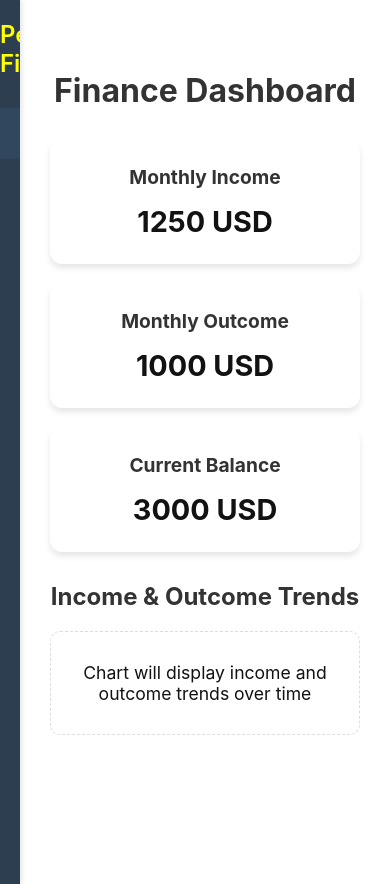
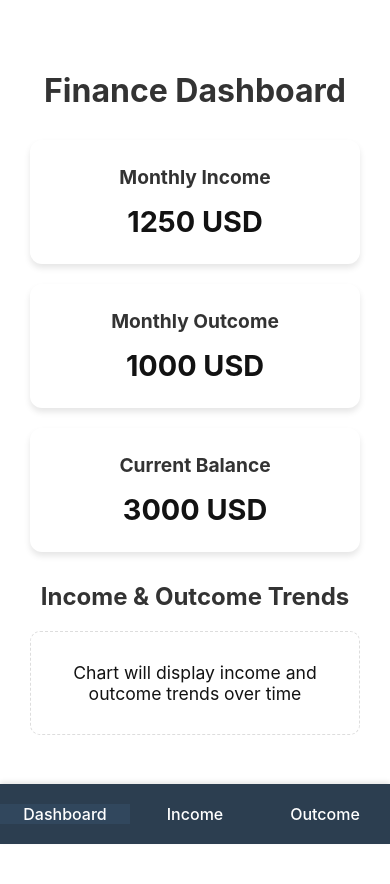
Before and after one commit to jesuspinar/personal-finance, an Angular app: page /dashboard in a window 390 px wide. After the commit the page ends 844 px from the top, so only its background shows below. Built offline with nearby package versions, Linux system fonts and the light colour scheme.

Commit message:
Update sidebar responsive

```diff
--- a/src/app/sidebar/sidebar.component.css
+++ b/src/app/sidebar/sidebar.component.css
@@ -3,7 +3,6 @@
   background-color: #2c3e50;
   padding: 20px 0;
   box-shadow: 2px 0 5px rgba(0, 0, 0, 0.1);
-  transition: width 0.3s ease;
   height: 100vh;
 }
 
@@ -54,8 +53,37 @@
 
 @media (max-width: 768px) {
   .sidebar {
-    width: 20px;
-    overflow: hidden;
-    transition: width 0.3s ease;
+    position: fixed;
+    bottom: 0;
+    left: 0;
+    width: 100%;
+    height: 60px;
+    padding: 0;
+    box-shadow: 0 -2px 5px rgba(0, 0, 0, 0.1);
+    display: flex;
+    align-items: center;
+    background-color: #2c3e50;
+    z-index: 1000;
+  }
+  .sidebar-header {
+    display: none;
+  }
+  .sidebar-nav {
+    display: flex;
+    width: 100%;
+    justify-content: space-around;
+    flex-direction: row;
+    margin: 0;
+  }
+  .sidebar-nav a {
+    flex: 1;
+    padding: 0;
+    text-align: center;
+    color: white;
+  }
+  .sidebar-nav a i {
+    display: block;
+    margin: 0 auto;
+    font-size: 1.5rem;
   }
 }
--- a/src/app/sidebar/sidebar.component.html
+++ b/src/app/sidebar/sidebar.component.html
@@ -4,13 +4,13 @@
   </div>
   <nav class="sidebar-nav">
     <a routerLink="/dashboard" routerLinkActive="active">
-      <i class="icon-dashboard"></i> Dashboard
+      <i class="icon-dashboard"></i><span>Dashboard</span>
     </a>
     <a routerLink="/income" routerLinkActive="active">
-      <i class="icon-income"></i> Income
+      <i class="icon-income"></i><span>Income</span>
     </a>
     <a routerLink="/outcome" routerLinkActive="active">
-      <i class="icon-outcome"></i> Outcome
+      <i class="icon-outcome"></i><span>Outcome</span>
     </a>
   </nav>
 </div>
```
Also changed, not shown: 1 other file (tests, documents, lock files or other folders).
